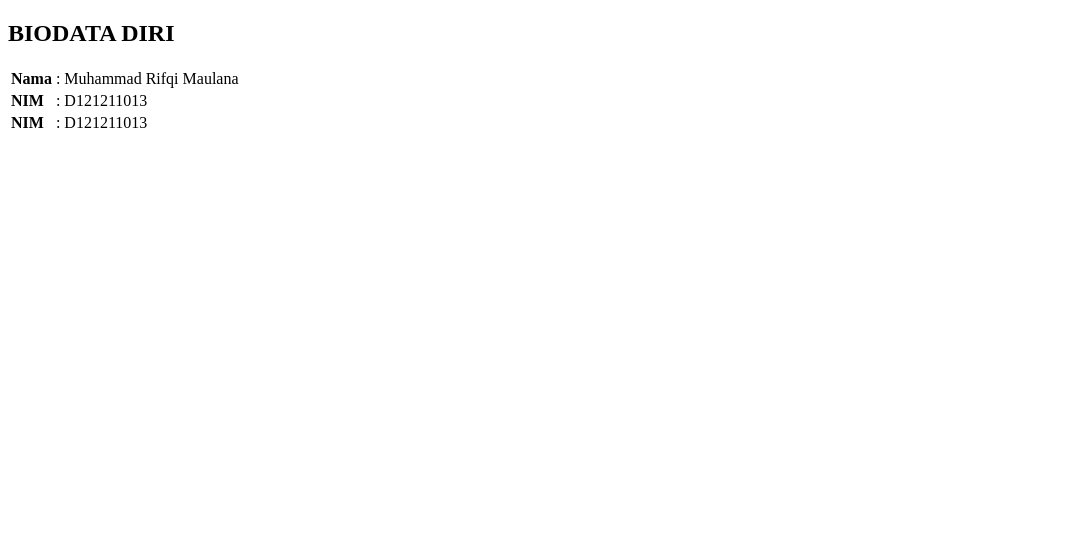
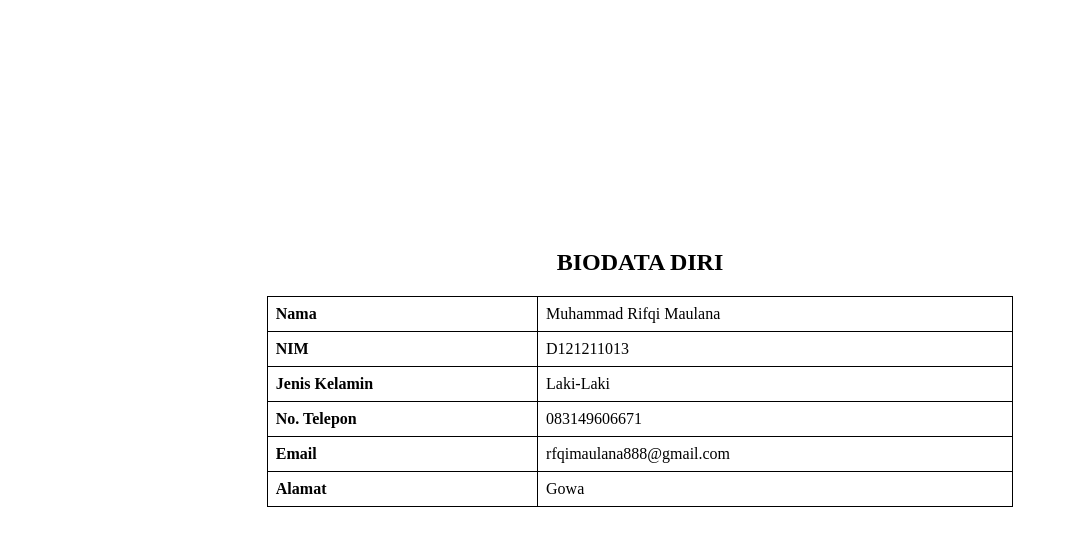
Before and after one commit to iqoypresto/PemrogramanWeb, a plain HTML site: page index.html in a window 1280 px wide. Shown: the whole page, without its empty margins (0-1066 px from the left). Drawn offline with Linux system fonts and the light colour scheme.

Commit message:
update index.html

```diff
--- a/index.html
+++ b/index.html
@@ -4,12 +4,25 @@
 <head>
     <title>Bismillah</title>
     <style>
-        section#id{
-            width: 100%;
-            justify-content: center;
+        body{
+            padding: 0 10px;
+            height: 90vh;
+            max-height: 100%;
+        }
+        section#identity{
+            align-items: center;
             display: flex;
             flex-direction: column;
-            background-color: yellow;
+            height: 100%;
+            place-content: center;
+        }
+        table{
+            border-collapse: collapse;
+            width: 60%;
+        }
+        td{
+            border: 1px solid black;
+            padding: 8px;
         }
     </style>
 </head>
@@ -20,15 +33,27 @@
         <table>
             <tr>
                 <td><b>Nama</b></td>
-                <td>: Muhammad Rifqi Maulana</td>
+                <td>Muhammad Rifqi Maulana</td>
             </tr>
             <tr>
                 <td><b>NIM</b></td>
-                <td>: D121211013</td>
+                <td>D121211013</td>
             </tr>
             <tr>
-                <td><b>NIM</b></td>
-                <td>: D121211013</td>
+                <td><b>Jenis Kelamin</b></td>
+                <td>Laki-Laki</td>
+            </tr>
+            <tr>
+                <td><b>No. Telepon</b></td>
+                <td>083149606671</td>
+            </tr>
+            <tr>
+                <td><b>Email</b></td>
+                <td>rfqimaulana888@gmail.com</td>
+            </tr>
+            <tr>
+                <td><b>Alamat</b></td>
+                <td>Gowa</td>
             </tr>
         </table>
     </section>
```
